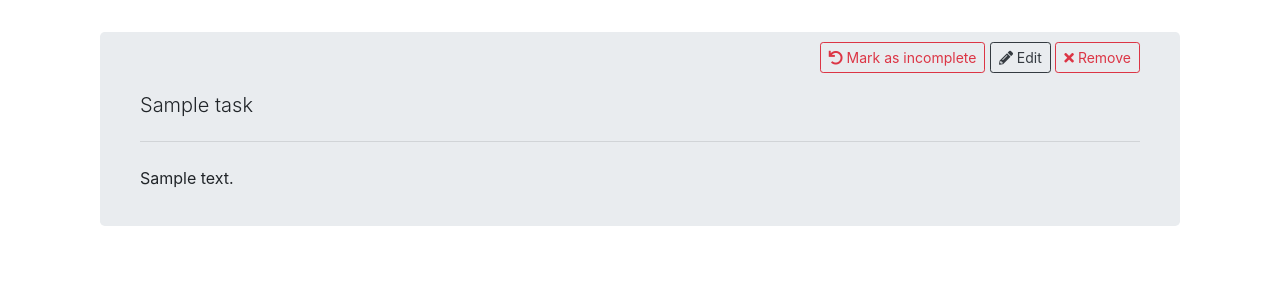
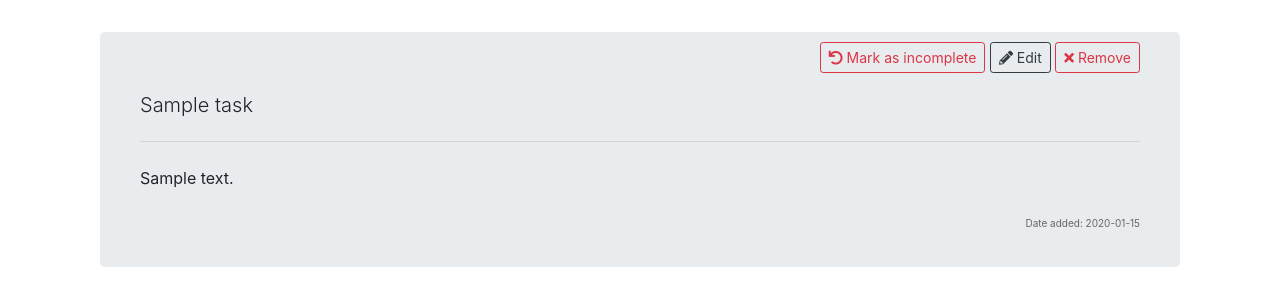
Before and after one commit to lhutton1/to-do-list, a Flask app: page / in a window 1280 px wide. Shown: the part 64-370 px from the top of the page. Run offline with Flask 2, Linux system fonts and the light colour scheme; tables that the repository leaves empty hold one stand-in row (values such as "Sample post"); some libraries are stand-ins or nearby versions.

Commit message:
added date added to each task

```diff
--- a/app/__init__.py
+++ b/app/__init__.py
@@ -15,7 +15,6 @@ Scss(app)
 db = SQLAlchemy(app)
 migrate = Migrate(app, db)
 api = Api(app)
-databaseView = 0
 
 from app import views
 from app import models
--- a/app/assets/styles.scss
+++ b/app/assets/styles.scss
@@ -61,4 +61,11 @@ nav.navbar {
     width: 100%;
     min-height: 40px;
   }
+
+  .date-container {
+    font-size: 10px;
+    text-align: right;
+    color: #666;
+    padding-top: 10px;
+  }
 }
--- a/app/models.py
+++ b/app/models.py
@@ -1,3 +1,4 @@
+import datetime
 from app import db
 
 class Task(db.Model):
@@ -5,6 +6,7 @@ class Task(db.Model):
     title = db.Column(db.String(100))
     description = db.Column(db.String(500))
     completed = db.Column(db.Boolean)
+    dateAdded = db.Column(db.DateTime)
 
     def __repr__(self):
         return '<Task {}>'.format(self.title)
--- a/app/static/main.js
+++ b/app/static/main.js
@@ -11,29 +11,6 @@ $(document).on('click', '.task .actions #edit', function() {
 $(document).on('click', '.task .actions #cancel-edit', function() {
   clickedTask = $(this).parent().parent().parent();
   handleEditTask(clickedTask, false);
-});
-
-$(document).on('change', '#all-tasks input, #complete-tasks input, #incomplete-tasks input', function() {
-  console.log('running');
-  $.ajax({
-    url: '/changeTaskOrder',
-    type: 'post',
-    data: JSON.stringify({
-      taskView: 'INCOMPLETE'
-    }),
-    contentType: 'application/json; charset=utf-8',
-    dataType: 'json',
-    success: function(response){
-        // reload the section of the site responsible
-        // for displaying the tasks.
-        if (response.reload) {
-          reloadTasks(response.newTaskId);
-        }
-    },
-    error: function(error){
-        console.log(error);
-    }
-  });
 });
 
 
--- a/app/static/styles.css
+++ b/app/static/styles.css
@@ -41,3 +41,8 @@ nav.navbar {
           .task textarea {
             width: 100%;
             min-height: 40px; }
+            .task .date-container {
+              font-size: 10px;
+              text-align: right;
+              color: #666;
+              padding-top: 10px; }
--- a/app/templates/task.html
+++ b/app/templates/task.html
@@ -55,5 +55,12 @@ task block.
         <textarea placeholder="enter description..." name="description-input" class="task-input"></textarea>
       </div>
     </div>
+    <div class="row">
+      <div class="col-12 date-container">
+        <p>
+          Date added: {{ taskDetails.dateAdded.date() }}
+        </p>
+      </div>
+    </div>
   </div>
 </div>
--- a/app/views.py
+++ b/app/views.py
@@ -1,21 +1,14 @@
 from flask import request, render_template, redirect
-from app import app, db, databaseView
+from app import app, db
 from app.models import Task
 import json
+import datetime
 
 """
 Index page
 """
 @app.route('/')
 def index():
-    taskView = 0
-    if databaseView == 0:
-        taskView = db.session.query(Task).order_by(Task.id.desc()).all()
-    elif databaseView == 1:
-        taskView = db.session.query(Task).order_by(Task.id.desc()).filter_by(completed = True)
-    elif databaseView == 2:
-        taskView = db.session.query(Task).order_by(Task.id.desc()).filter_by(completed = False)
-
     return render_template( 'index.html',
         title='To-do list',
         tasks=db.session.query(Task).order_by(Task.id.desc()).all()
@@ -62,12 +55,11 @@ AJAX request to add task to the database
 """
 @app.route('/newTask', methods=['POST'])
 def newTask():
-    newTask = Task(title='Not set', description='Not set', completed=False)
+    newTask = Task(title='Not set', description='Not set', completed=False, dateAdded=datetime.datetime.now())
     db.session.add(newTask)
     db.session.commit()
 
-    return json.dumps({'status': 'OK', 'response': 'new task', 'reload': True, 'newTaskId': newTask.id})
-    #return json.dumps({'status': 'ERROR', 'response': 'task could not be edited'})
+    return json.dumps({'status': 'OK', 'response': 'new task', 'reload': True})
 
 """
 AJAX request to change completed state of a task
@@ -85,11 +77,3 @@ def changeComplete():
         return json.dumps({'status': 'OK', 'response': 'change complete', 'completed': completed, 'reload': True})
     except:
         return json.dumps({'status': 'ERROR', 'response': 'task could not be edited'})
-
-"""
-AJAX request to change task order
-"""
-@app.route('/changeTaskOrder', methods=['POST'])
-def changeTaskOrder():
-    databaseView = 2
-    return json.dumps({'status': 'OK', 'response': 'new task', 'reload': True})
```
Also changed, not shown: migrations/versions/644808036e59_.py (added, +28 -0 lines), app.db, app/static/ajax_req.js (added), app/templates/index.html (indentation only).
